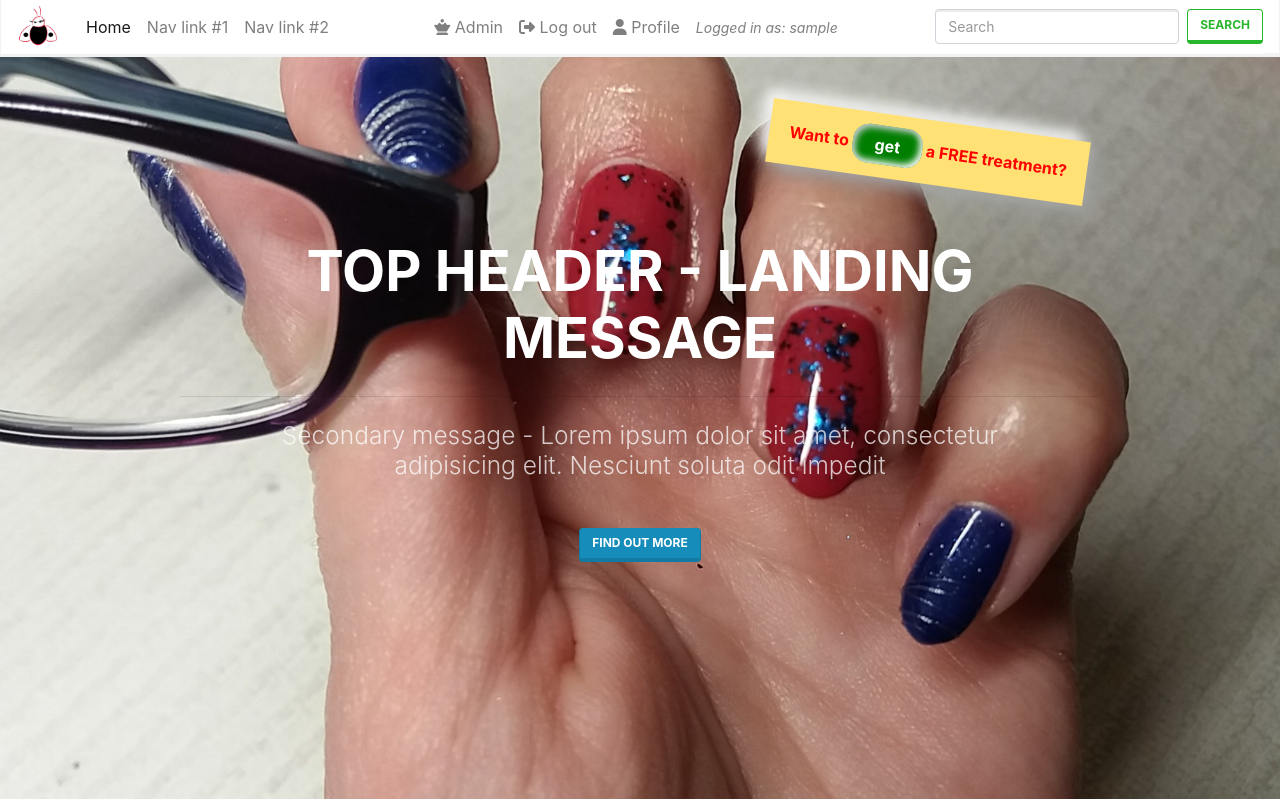
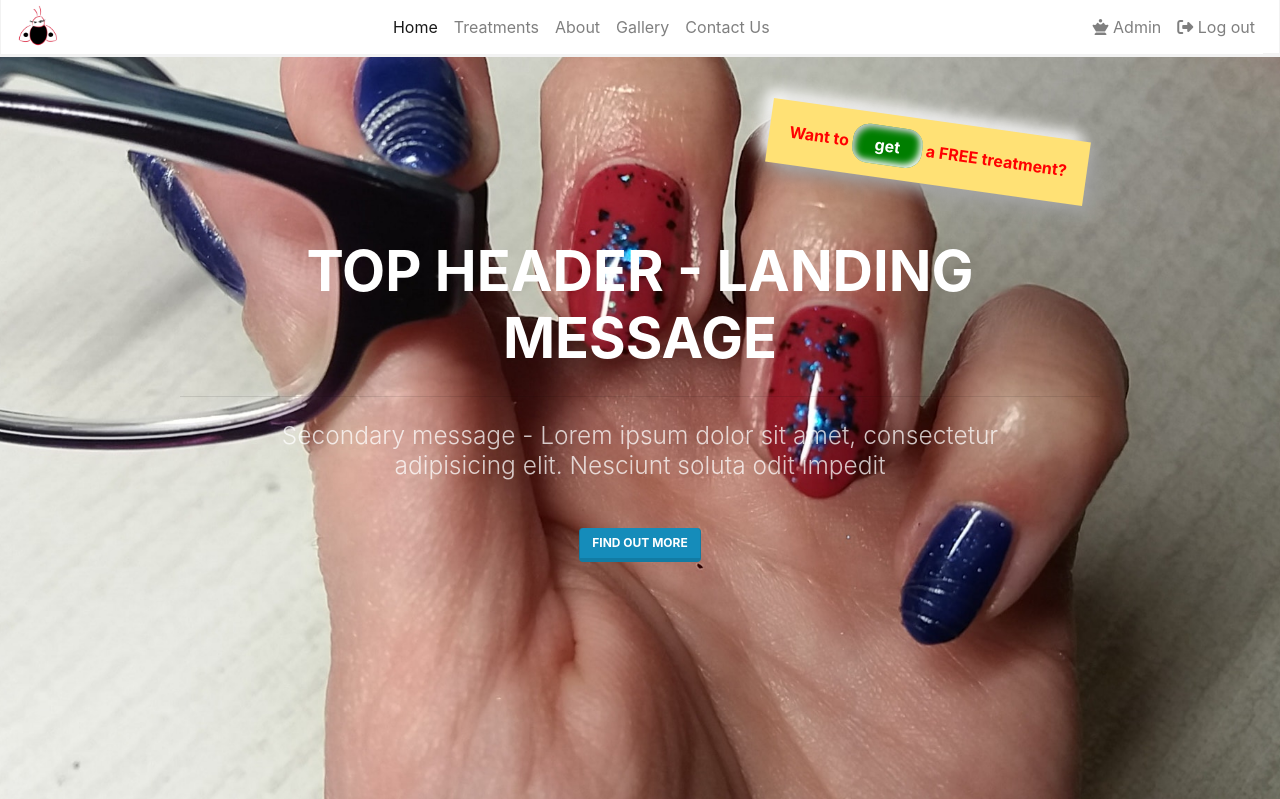
Before and after one commit to Sarosim/nailsalon, a Django app: page / in a window 1280 px wide. Shown: the top 799 px of the page. Run offline with Django 3.2, Linux system fonts and the light colour scheme; the visitor is signed in with stand-in values (Sample User, id 1); some libraries are stand-ins or nearby versions.

Commit message:
Change navbar according to wireframe

```diff
--- a/templates/base.html
+++ b/templates/base.html
@@ -47,17 +47,26 @@
                 <img src="{% static 'images/logo_small.jpeg' %}" alt="LadyBird logo">
             </a>
 			<ul class="navbar-nav mr-auto mt-2 mt-lg-0">
-				<li class="nav-item active">
+				<!-- Placeholder for left aligned nav items -->
+			</ul>
+			<ul class="navbar-nav mx-auto mt-2 mt-lg-0">
+                <li class="nav-item active">
 					<a class="nav-link" href="{% url 'home' %}">Home <span class="sr-only">(current)</span></a>
 				</li>
 				<li class="nav-item">
-					<a class="nav-link" href="#">Nav link #1</a>
+					<a class="nav-link" href="#">Treatments</a>
 				</li>
 				<li class="nav-item">
-					<a class="nav-link" href="#">Nav link #2</a>
+					<a class="nav-link" href="#">About</a>
+                </li>
+                <li class="nav-item">
+					<a class="nav-link" href="#">Gallery</a>
+                </li>
+                <li class="nav-item">
+					<a class="nav-link" href="#">Contact Us</a>
 				</li>
 			</ul>
-			<ul class="navbar-nav mx-auto mt-2 mt-lg-0">
+            <ul class="navbar-nav ml-auto mt-2 mt-lg-0">
                 {% if request.user.is_authenticated %}
                     {% if request.user.is_superuser %}
                         <li>
@@ -73,37 +82,9 @@
                             <span>Log out</span>
                         </a>
                     </li>
-                    <li class="nav-item">
-                        <a class="nav-link" title="View your Profile" href="#">
-                            <i class="fas fa-user"></i>
-                            <span>Profile</span>
-                        </a>
-                    </li>
-                    <li class="nav-item">
-                        <a class="nav-link" title="Your Username" href="#">
-                            <span><em><small>Logged in as: {{request.user}}</small></em></span>
-                        </a>
-                    </li>
                 {% else %}
-                    <li class="nav-item">
-                        <a class="nav-link" href="{% url 'account_login' %}">
-                            <i class="fas fa-sign-in-alt"></i>
-                            <span>Sign-in</span>
-                        </a>
-                    </li>
-                    <li class="nav-item">
-                        <a class="nav-link" href="{% url 'account_signup' %}">
-                            <i class="fas fa-user-plus"></i>
-                            <span>Register</span>
-                        </a>
-                    </li>
+                    <!-- Currently ne login functionality for users, just superuser -->
                 {% endif %}
-			</ul>
-            <ul class="navbar-nav ml-auto mt-2 mt-lg-0">
-                <form class="form-inline my-2 my-lg-0">
-                    <input class="form-control mr-sm-2" style="max-width: 85vw;" type="search" placeholder="Search" aria-label="Search"/>
-                    <button class="btn btn-outline-success my-2 my-sm-0" type="submit">Search</button>
-                </form>
             </ul>
 		</div>
 	</nav>
```
